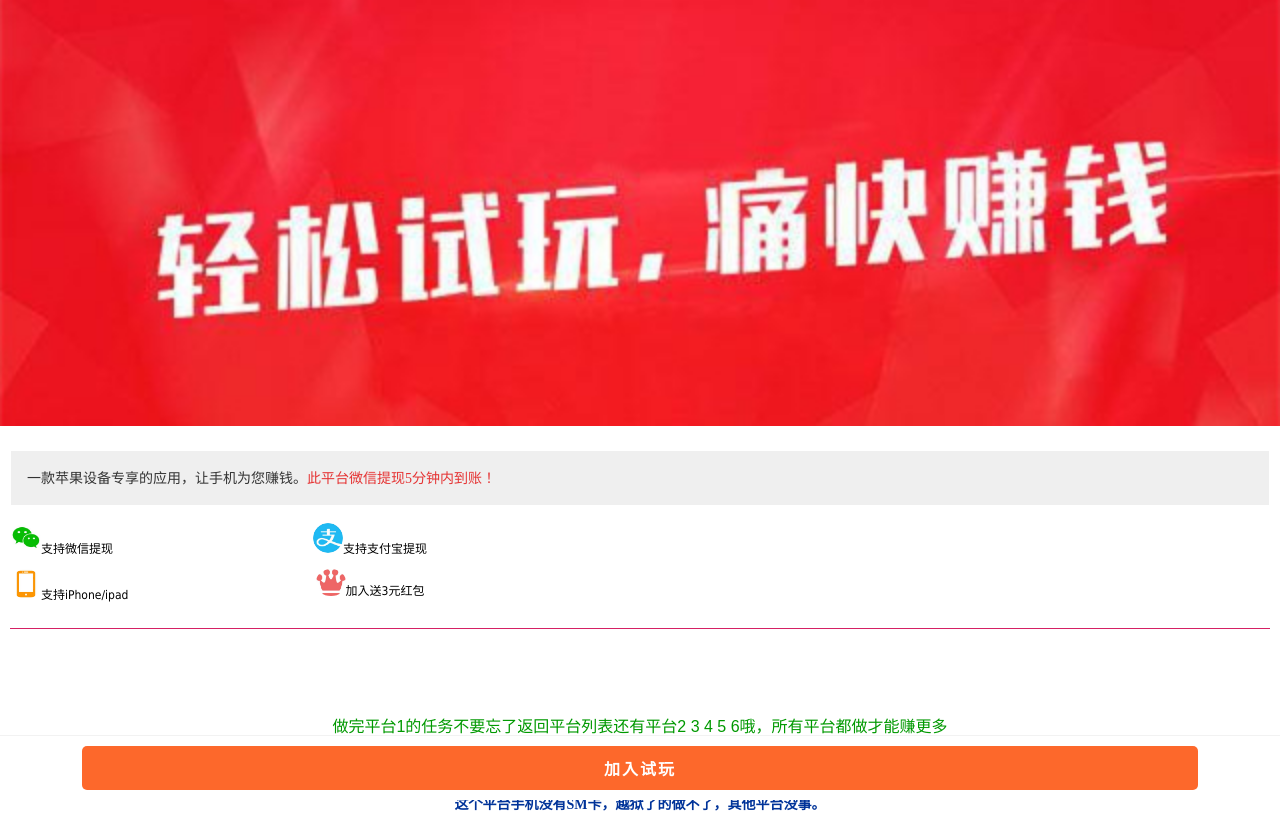
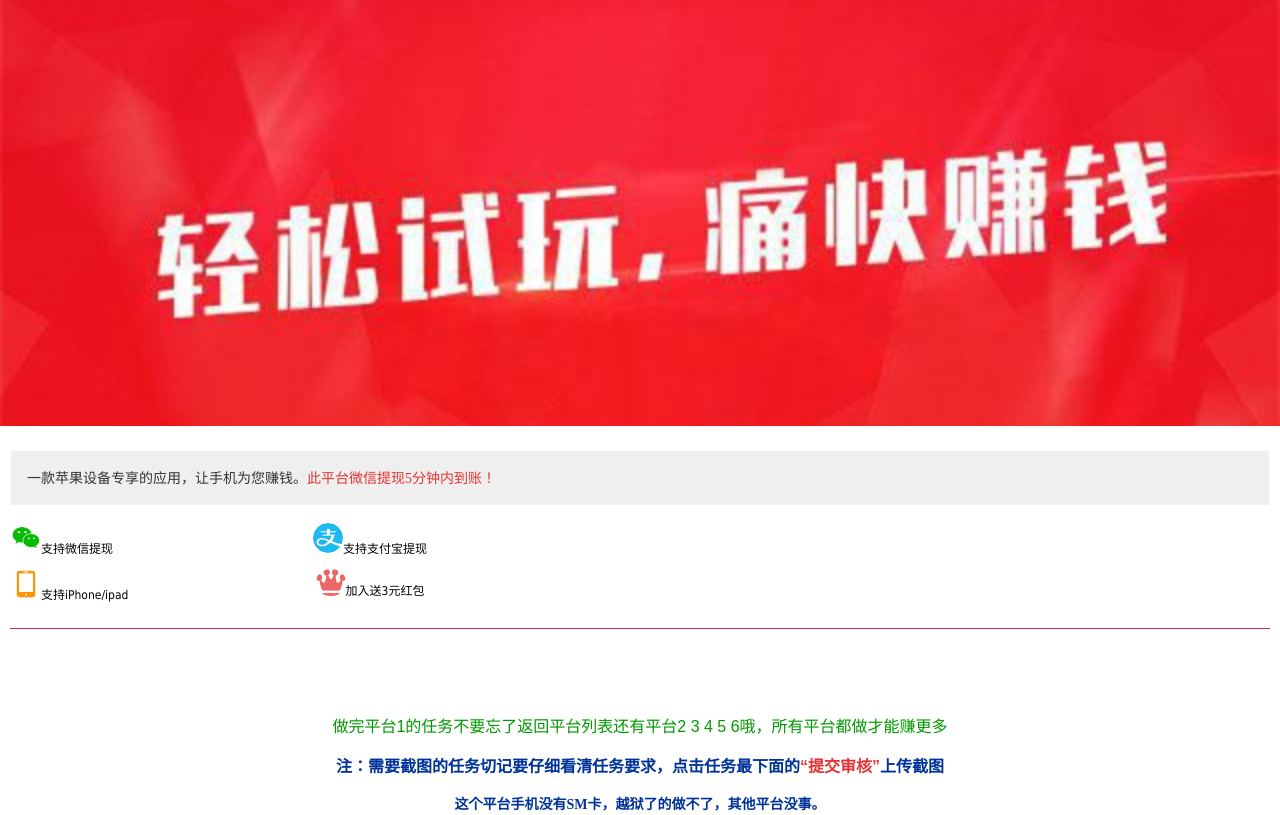
Before and after one commit to zengyushan/51wangluo, a plain HTML site: page w/1.html in a window 1280 px wide. Shown: the top 815 px of the page. Drawn offline with Linux system fonts and the light colour scheme.

Commit message:
1.html删除试玩按钮

```diff
--- a/w/1.html
+++ b/w/1.html
@@ -172,9 +172,9 @@
 				</div>
 			</div>
 		</div>
-		<div class="div_shiwan">
+		<!--<div class="div_shiwan">
 			<a href="http://api.ppwanke.com/?r=827292727" class="shiwan">加入试玩</a>
-		</div>
+		</div>-->
 		<div class="cover clear" id="p2" style="display:none;" onclick="show()">
 			<img src="./1_files/popup.png" style="width: 100%;">
 		</div>
```
